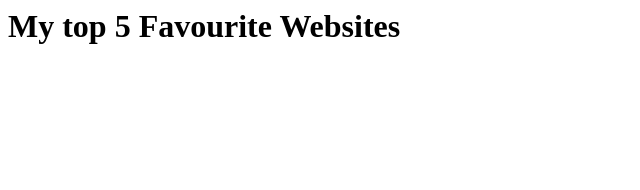
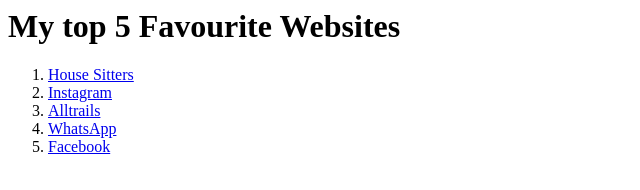
Before and after one commit to MrsM3/AnchorElements, a plain HTML site: page index.html in a window 1280 px wide. Shown: the whole page, without its empty margins (0-640 px from the left). Drawn offline with Linux system fonts and the light colour scheme.

Commit message:
List with anchor tags

```diff
--- a/index.html
+++ b/index.html
@@ -1,2 +1,10 @@
 <h1>My top 5 Favourite Websites</h1>
 <!-- Write your code below -->
+
+<ol>
+    <li><a href="https://www.housesittersuk.co.uk/">House Sitters</a></li>
+    <li><a href="https://www.instagram.com/">Instagram</a></li>
+    <li><a href="https://www.alltrails.com/">Alltrails</a></li>
+    <li><a href="https://web.whatsapp.com/">WhatsApp</a></li>
+    <li><a href="https://www.facebook.com/">Facebook</a></li>
+</ol>
```
